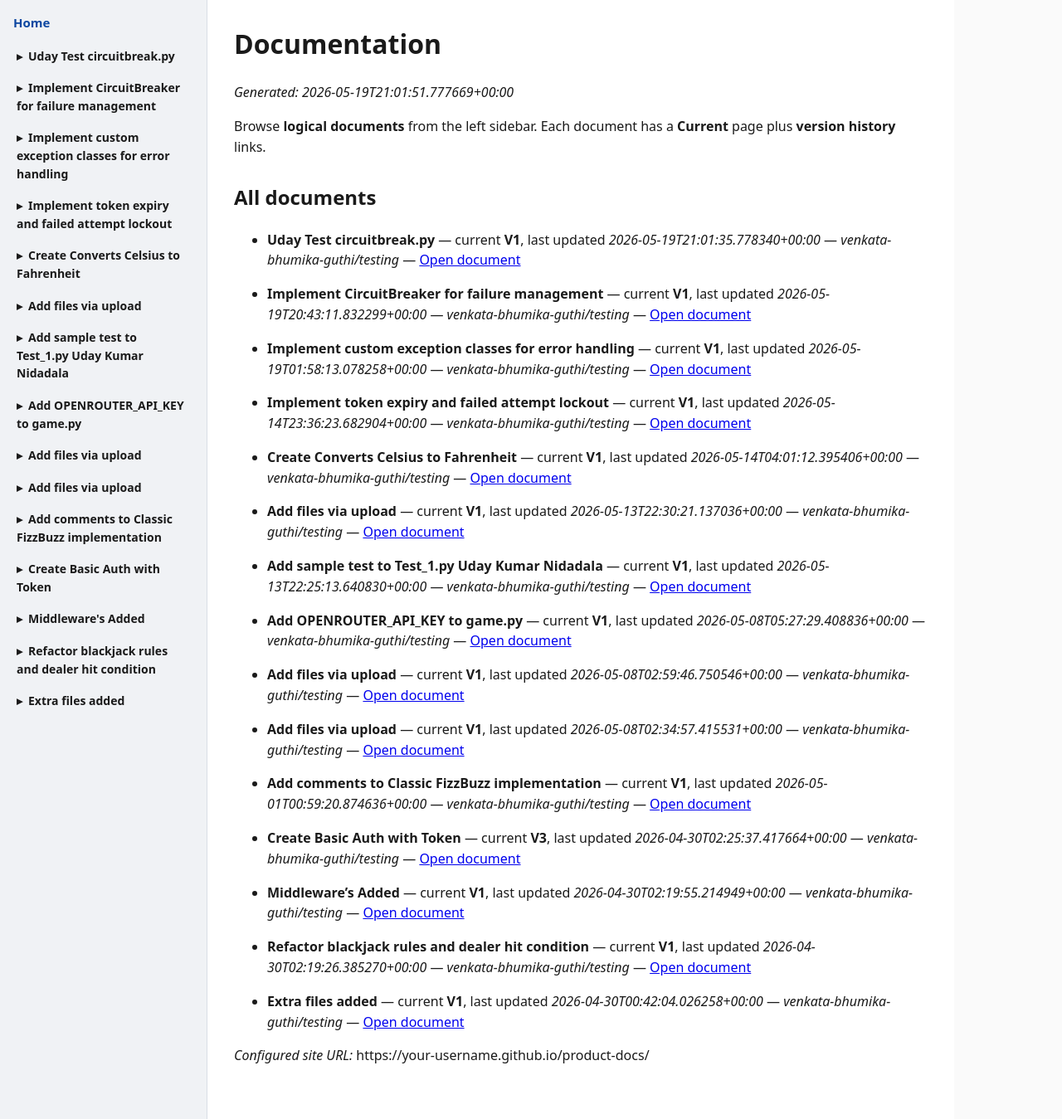
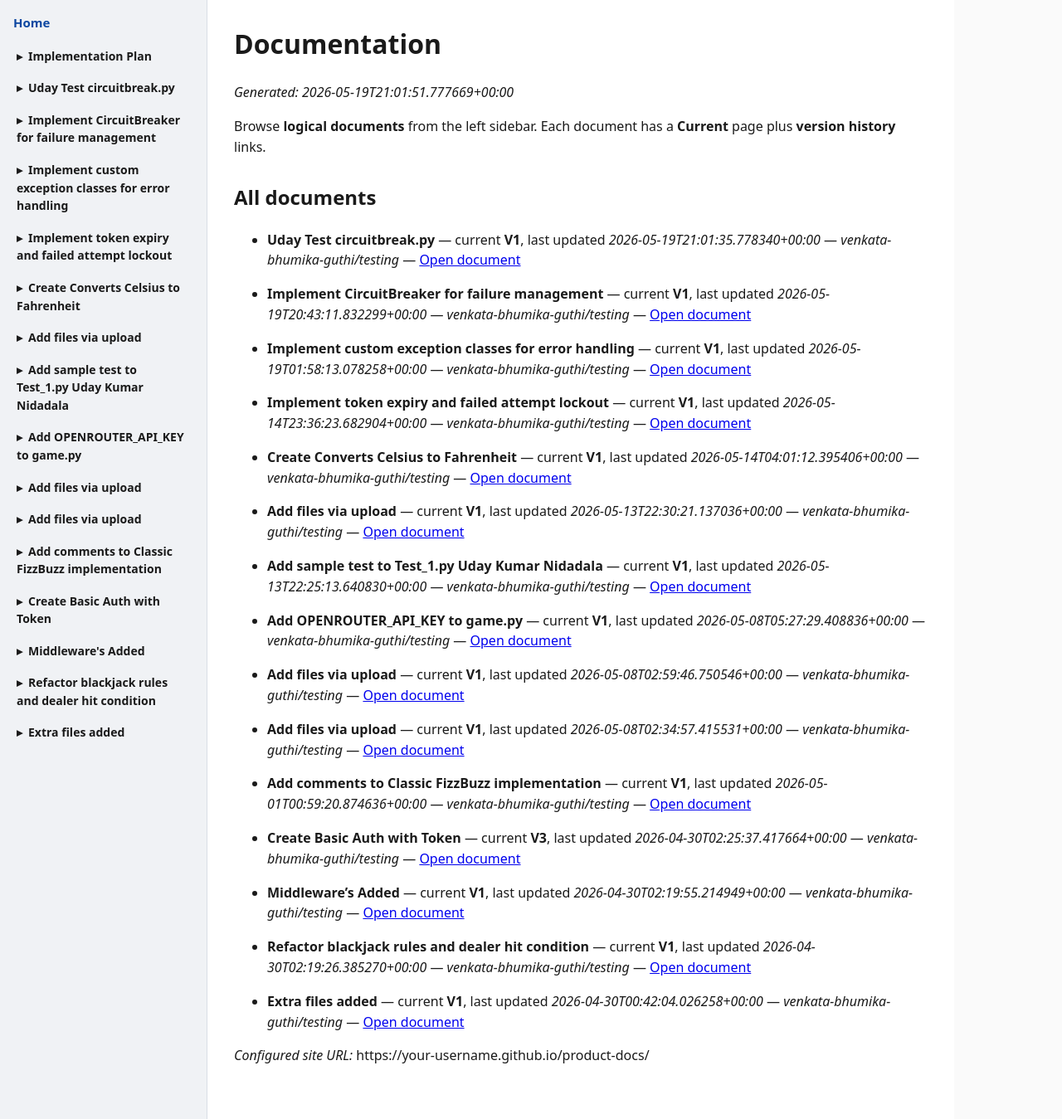
Before and after one commit to Venkata-Bhumika-Guthi/product-docs, a Jekyll site: the page built from docs/index.md, in a window 1280 px wide and 1349 px high. Shown: the whole window at 83% size. Built offline with Jekyll 4.4.1, drawn with Linux system fonts in a browser that asks for light colours.

Commit message:
docs: generated sidebar

```diff
--- a/docs/_includes/sidebar.html
+++ b/docs/_includes/sidebar.html
@@ -1,6 +1,15 @@
 <nav class="side-nav" aria-label="Documents">
   <p class="side-nav__title"><a href="{{ site.baseurl }}/">Home</a></p>
   <ul class="side-nav__docs">
+    <li>
+      <details class="doc-group">
+        <summary>Implementation Plan</summary>
+        <ul>
+          <li><a class="nav-current" href="{{ site.baseurl }}/documents/implementation-plan-b2571c9922/index.html">Current</a></li>
+          <li><a href="{{ site.baseurl }}/documents/implementation-plan-b2571c9922/versions/v1.html">V1</a></li>
+        </ul>
+      </details>
+    </li>
     <li>
       <details class="doc-group">
         <summary>Uday Test circuitbreak.py</summary>
```
